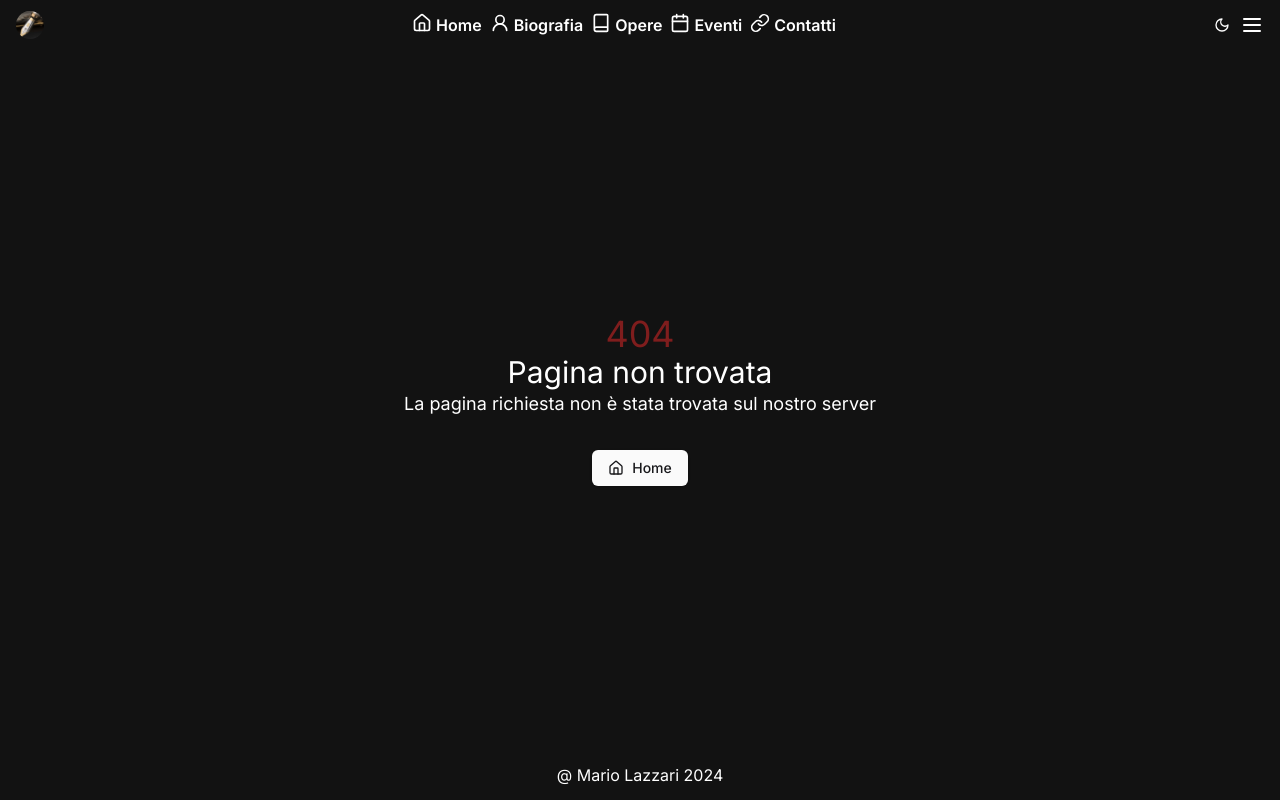
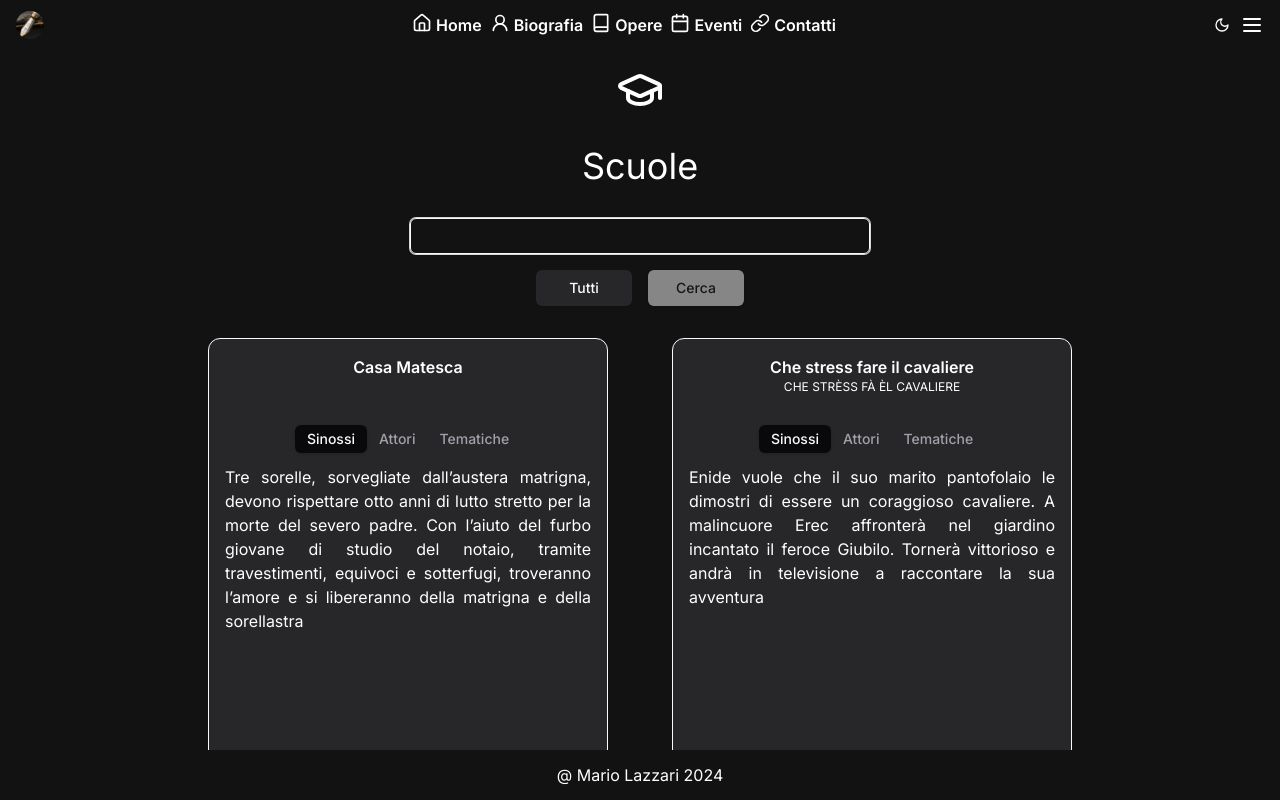
Before and after one commit to mariolazzari/mariafilippini.it, a Next.js app: page /works/schools in a window 1280 px wide. Before the commit this address had no page. Built offline with nearby package versions, Linux system fonts and the light colour scheme.

Commit message:
feat: schools page

```diff
--- a/app/works/dramas/page.tsx
+++ b/app/works/dramas/page.tsx
@@ -7,7 +7,6 @@ async function DramasPage({ searchParams }: WorksPageProps) {
   const { search = "" } = await searchParams;
 
   return (
-    <>
     <Works
       icon={<Drama className="mx-auto" size={48} />}
       title="Drammi"
@@ -15,7 +14,6 @@ async function DramasPage({ searchParams }: WorksPageProps) {
       search={search}
       works={dramas}
     />
-    </>
   );
 }
 
--- /dev/null
+++ b/app/works/schools/page.tsx
@@ -0,0 +1,20 @@
+import { Works } from "@/components/Works";
+import { WorksPageProps } from "@/types/WorksPageProps";
+import { GraduationCap } from "lucide-react";
+import { schools } from "@/data/schools";
+
+async function SchoolsPage({ searchParams }: WorksPageProps) {
+  const { search = "" } = await searchParams;
+
+  return (
+    <Works
+      icon={<GraduationCap className="mx-auto" size={48} />}
+      title="Scuole"
+      href="/works/schools"
+      works={schools}
+      search={search}
+    />
+  );
+}
+
+export default SchoolsPage;
--- a/components/Works/index.tsx
+++ b/components/Works/index.tsx
@@ -1,5 +1,5 @@
 import { SearchInput } from "@/components/SearchInput";
-import { Work } from "@/components/Work";
+import { Work } from "@/components/Works/Work";
 import { filterWorks } from "@/lib/texts";
 import { WorksProps } from "./WorksProps";
 
--- a/package.json
+++ b/package.json
@@ -29,7 +29,7 @@
     "tailwindcss-animate": "^1.0.7"
   },
   "devDependencies": {
-    "@types/node": "^22.9.0",
+    "@types/node": "^22.9.1",
     "@types/react": "^18",
     "@types/react-dom": "^18",
     "eslint": "^9.15.0",
```
Also changed, not shown: components/Works/Work.tsx (renamed from components/Work/index.tsx), components/Works/WorkProps.ts (renamed from components/Work/WorkProps.ts), 1 other file (tests, documents, lock files or other folders). Lines whose indentation alone changed are shown as unchanged.
